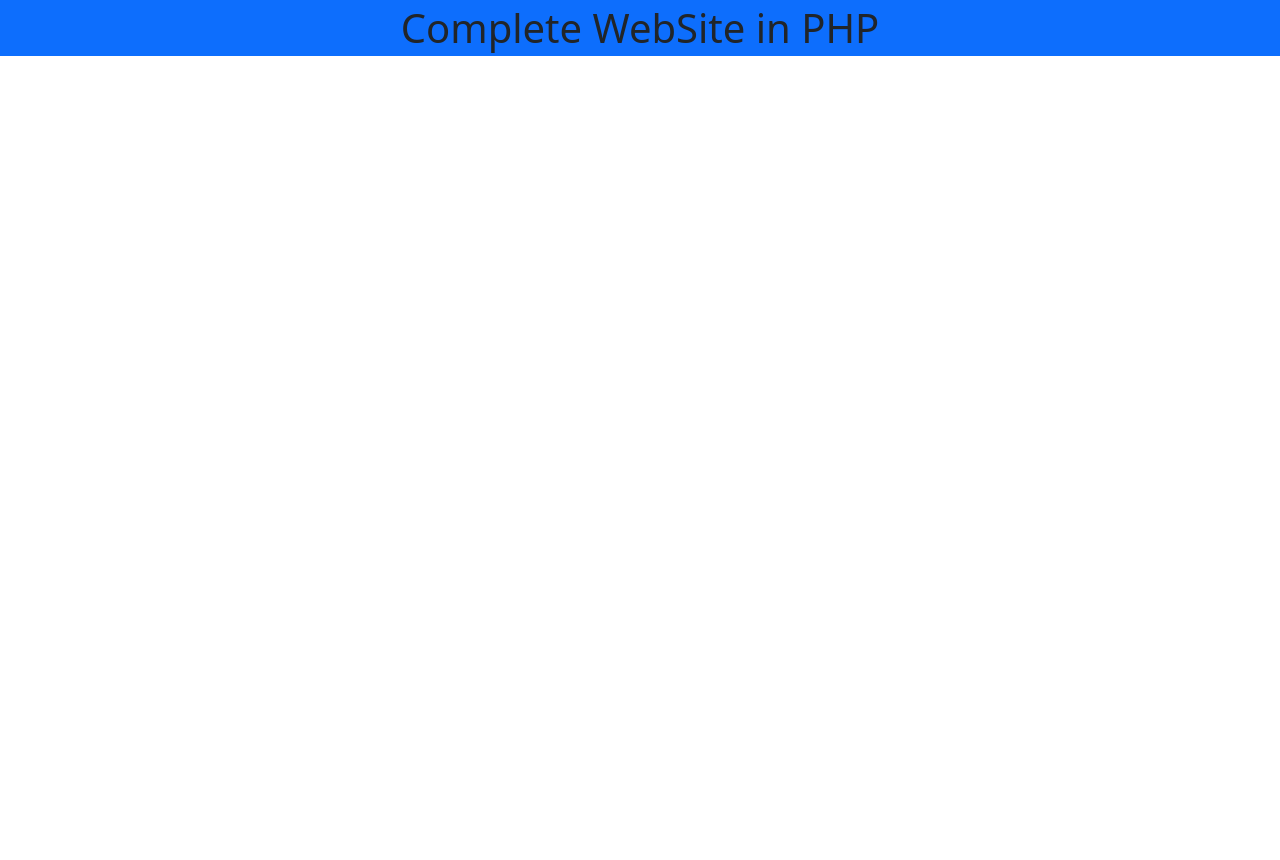
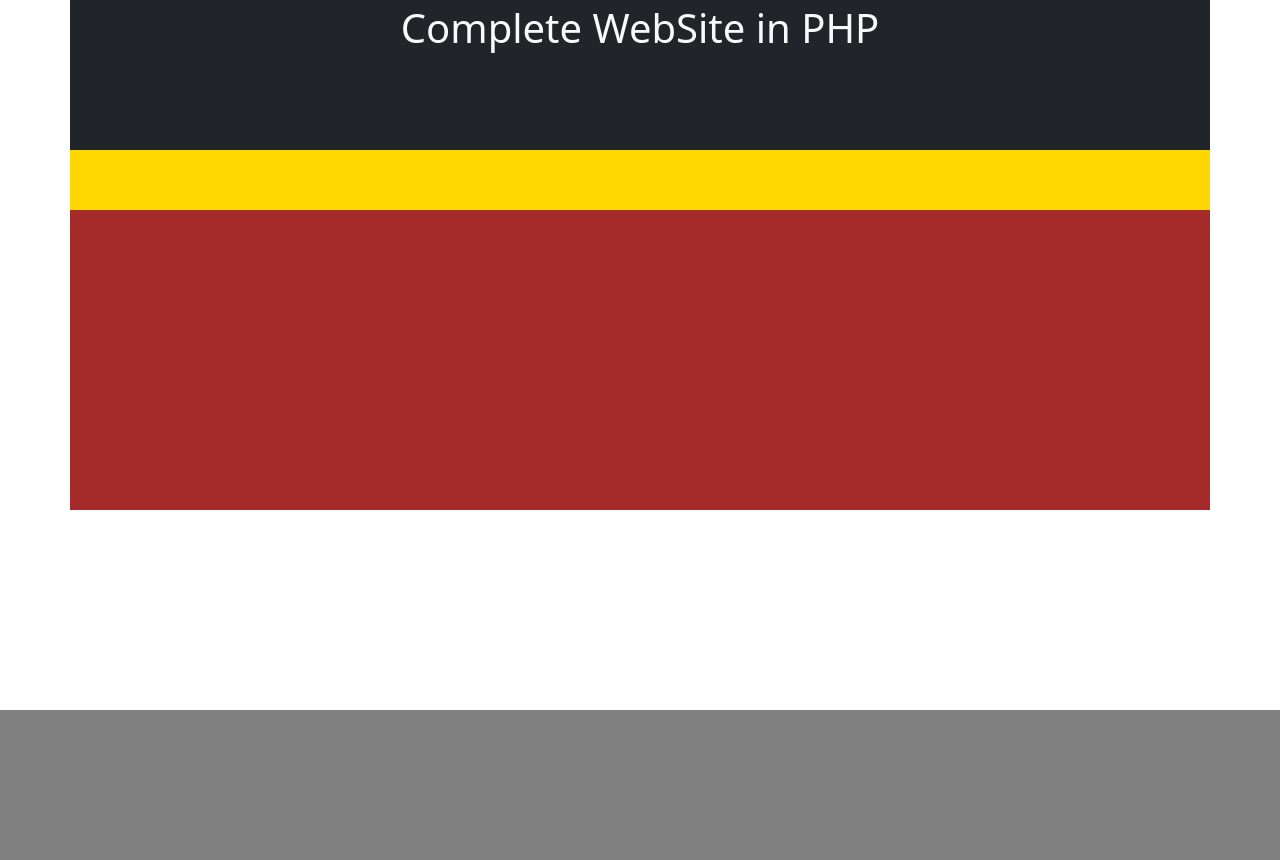
Before and after one commit to rabikrishnayadav/phpWebProject, a PHP site: page / in a window 1280 px wide. Before the commit the page ends 56 px from the top, so only its background shows below. Run offline with PHP 8.4, Linux system fonts and the light colour scheme.

Commit message:
simple layout add

```diff
--- /dev/null
+++ b/assets/css/style.css
@@ -0,0 +1,23 @@
+#header{
+	height: 150px;
+	margin: 0 auto;
+	padding: 0;
+}
+#menu{
+	height: 60px;
+	background-color: gold;
+	margin: 0 auto;
+}
+#image{
+	height: 300px;
+	background-color: brown;
+}
+#content{
+	height: 200px;
+}
+#footer{
+	height: 150px;
+	background-color: gray;
+	margin: 0 auto;
+	text-align: center;
+}
--- a/index.php
+++ b/index.php
@@ -1,4 +1,10 @@
 <?php
 include('links.php');
 ?>
-<h1 class="bg-primary text-center p-1">Complete WebSite in PHP</h1>
+<header id="header" class="container bg-dark text-light">
+	<h1 class="text-center p-1">Complete WebSite in PHP</h1>
+</header>
+<div id="menu" class="container"></div>
+<div id="image" class="container"></div>
+<div id="content" class="container"></div>
+<footer id="footer"></footer>
--- a/links.php
+++ b/links.php
@@ -1,4 +1,5 @@
 <!-- bootstrap css file added -->
+<link rel="stylesheet" type="text/css" href="assets/css/style.css">
 <link rel="stylesheet" type="text/css" href="assets/css/bootstrap.css">
 <link rel="stylesheet" type="text/css" href="assets/css/bootstrap.min.css">
 <link rel="stylesheet" type="text/css" href="assets/css/bootstrap.rtl.css">
```
